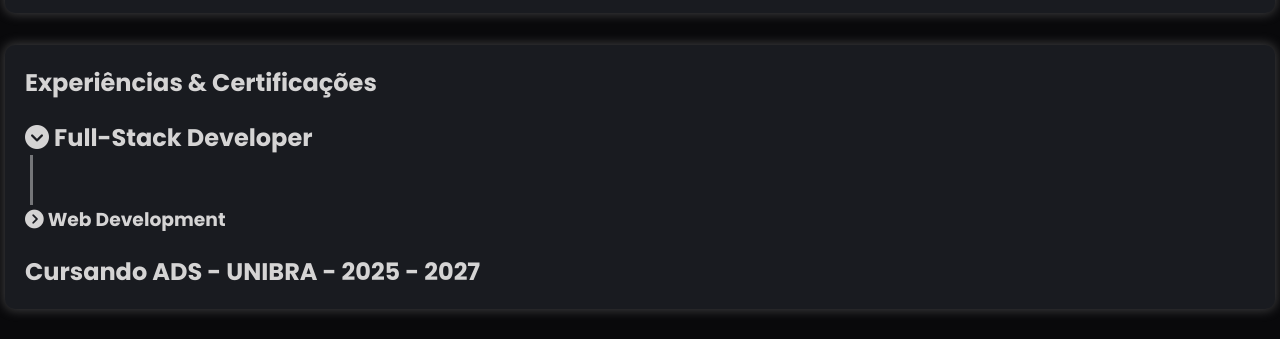
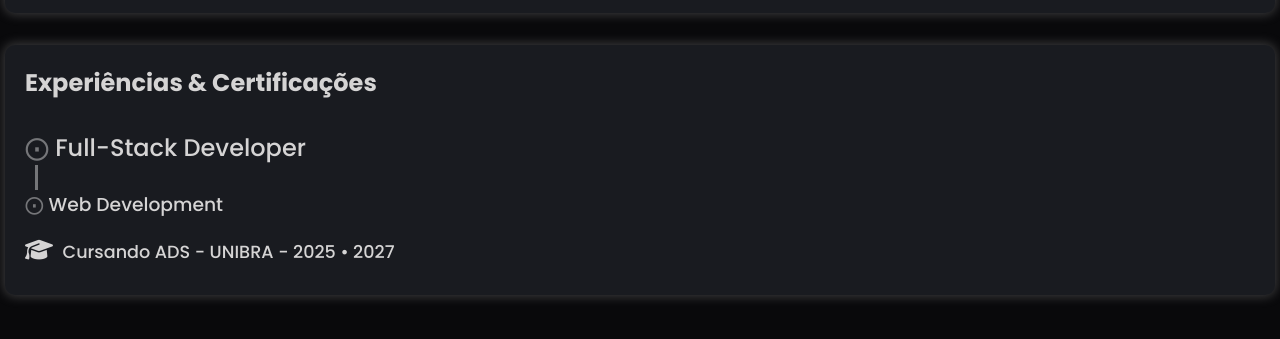
Before and after one commit to LuksDevs/lucas_ferreira_portfolio, a plain HTML site: page index.html in a window 1280 px wide. Shown: the part 2264-2603 px from the top of the page. Drawn offline with Linux system fonts and the light colour scheme.

Commit message:
mobile version 1.0.0

```diff
--- a/index.html
+++ b/index.html
@@ -16,7 +16,7 @@
     <header>
         <div class="header-container">
             <div>
-                <img class="header-img" src="./assets/img/perfil.png" alt="Lucas Ferreira">
+                <img class="header-img" src="./assets/img/perfil-exemplo.png" alt="Lucas Ferreira">
             </div>
             <div class="header-content">
                 <div class="header-content-text">
@@ -140,7 +140,7 @@
                     <div class="carousel">
                         <!-- Card 1 -->
                         <div class="project-card carousel-slide">
-                            <img src="./assets/img/projeto01.jpg" alt="Projeto E-commerce" class="project-image"
+                            <img src="./assets/img/projeto-exemplo.jpg" alt="Projeto E-commerce" class="project-image"
                                 width="100%">
                             <div class="project-card-content">
                                 <h3 class="project-title">E-commerce</h3>
@@ -162,7 +162,7 @@
                         </div>
                         <!-- Card 2 -->
                         <div class="project-card carousel-slide">
-                            <img src="./assets/img/projeto01.jpg" alt="Projeto E-commerce" class="project-image"
+                            <img src="./assets/img/projeto-exemplo.jpg" alt="Projeto E-commerce" class="project-image"
                                 width="100%">
                             <div class="project-card-content">
                                 <h3 class="project-title">E-commerce</h3>
@@ -254,22 +254,21 @@
         </section>
         <!-- Experiências e Certificações -->
         <section class="section-style experiences">
-            <h2 class="title-experiences">Experiências & Certificações</h2>
+            <h2>Experiências & Certificações</h2>
             <div class="experiences-container">
-                <div class="experiences">
+                <div class="experiences-content">
                     <h1>
-                        <i class="fa-solid fa-circle-chevron-down"></i>
-                        Full-Stack Developer
+                        <span class="experience-icon">⨀</span> Full-Stack Developer
                     </h1>
                     <h3>
-                        <i class="fa-solid fa-circle-chevron-right"></i>
-                        Web Development
+                        <span class="experience-icon">⨀</span> Web Development
                     </h3>
                 </div>
                 <div class="certifications">
-                    <h2>
-                        Cursando ADS - UNIBRA - 2025 - 2027
-                    </h2>
+                    <p>
+                        <i class="fa-solid fa-graduation-cap"></i>
+                        Cursando ADS - UNIBRA - 2025 • 2027
+                    </p>
 
                 </div>
             </div>
--- a/src/styles/sections.css
+++ b/src/styles/sections.css
@@ -260,8 +260,10 @@
 
 /* EXPERIÊNCIAS e CERTIFICAÇÕES  */
 
-.title-experiences {
-    margin-bottom: 20px;
+.experiences {
+    display: flex;
+    flex-direction: column;
+    gap: 30px;
 }
 
 .experiences-container {
@@ -270,11 +272,30 @@
     gap: 20px;
 }
 
+.experiences-content h1,
+.experiences-content h3 {
+    font-weight: 500;
+}
+
+.experience-icon {
+    color: var(--line-color);
+}
+
 .experiences h1::after {
     content: '';
     display: block;
-    margin-left: 5px;
-    background-color: rgba(255,255,255,0.4);
+    margin-left: 10px;
+    background-color: var(--line-color);
     width: 3px;
-    height: 50px;
+    height: 25px;
 }
+
+.certifications p {
+    font-size: 1.1rem;
+    font-weight: 500;
+    margin-bottom: 10px;
+}
+.certifications p > i {
+    font-size: 1.4rem;
+    margin-right: 5px;
+}
```
Also changed, not shown: assets/img/projeto-exemplo.jpg (renamed from assets/img/projeto01.jpg), 2 other files.
